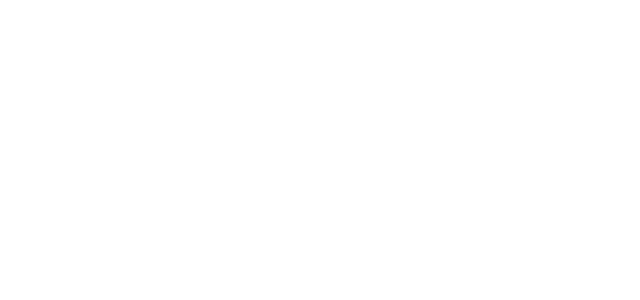
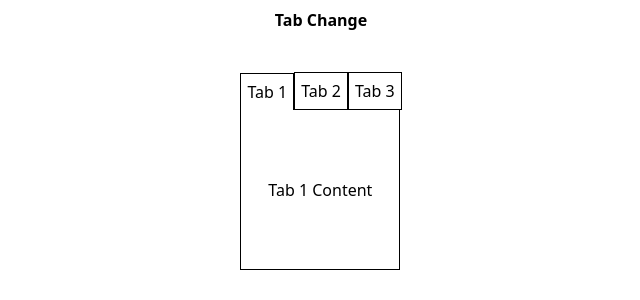
Before and after one commit to PLabroo/machine-coding, a React (Vite) app in the folder vite-project/: page /tab-change in a window 1280 px wide. Before the commit this address had no page. Shown: the top 300 px of the page, without its empty margins (319-959 px from the left). Built offline with nearby package versions, Linux system fonts and the light colour scheme.

Commit message:
tabs component done

```diff
--- a/vite-project/src/App.tsx
+++ b/vite-project/src/App.tsx
@@ -15,6 +15,8 @@
 import FileExplorer1 from "./components/fileExplorer1";
 import GridColoring from "./components/gridColoring";
 import TicTacToe from "./components/ticTacToe";
+import SnakeGame from "./components/snakeGame";
+import TabChange from "./components/tabChange";
 
 const quesList = [
   {
@@ -101,11 +103,23 @@
     path: "/grid-coloring",
     component: <GridColoring />,
   },
-   {
+  {
     id: 14,
     ques: "Tic Tac Toe",
     path: "/tic-tac-toe",
     component: <TicTacToe />,
+  },
+  {
+    id: 15,
+    ques: "Snake Game",
+    path: "/snake-game",
+    component: <SnakeGame />,
+  },
+  {
+    id: 16,
+    ques: "Tab Change",
+    path: "/tab-change",
+    component: <TabChange />,
   },
 ];
 
--- /dev/null
+++ b/vite-project/src/components/tabChange/index.tsx
@@ -0,0 +1,62 @@
+import { useState } from "react";
+
+const tabData = [
+  {
+    id: 1,
+    name: "Tab 1",
+    content: "Tab 1 Content",
+  },
+  {
+    id: 2,
+    name: "Tab 2",
+    content: "Tab 2 Content",
+  },
+  {
+    id: 3,
+    name: "Tab 3",
+    content: "Tab 3 Content",
+  },
+];
+
+function TabChangeChild({
+  tabData,
+}: {
+  tabData: { id: number; name: string; content: string }[];
+}) {
+  const [currentTab, setCurrentTab] = useState<number>(0);
+  return (
+    <div>
+      <div className="flex justify-between items-center">
+        {tabData.map(
+          (
+            tab: { id: number; name: string; content: string },
+            index: number,
+          ) => (
+            <button
+              onClick={() => setCurrentTab(index)}
+              key={tab.id}
+              className={`cursor-pointer border p-1.5 ${
+                currentTab === index ? "border-b-0" : ""
+              }`}
+            >
+              {tab.name}
+            </button>
+          ),
+        )}
+      </div>
+      <div className="h-[10rem] w-[10rem] border border-black border-t-0 flex justify-center items-center">
+        {tabData[currentTab].content}
+      </div>
+    </div>
+  );
+}
+export default function TabChange() {
+  return (
+    <>
+      <div className="flex justify-center items-center flex-col">
+        <h1 className="text-center font-bold mt-2 mb-10">Tab Change</h1>
+        <TabChangeChild tabData={tabData} />
+      </div>
+    </>
+  );
+}
```
